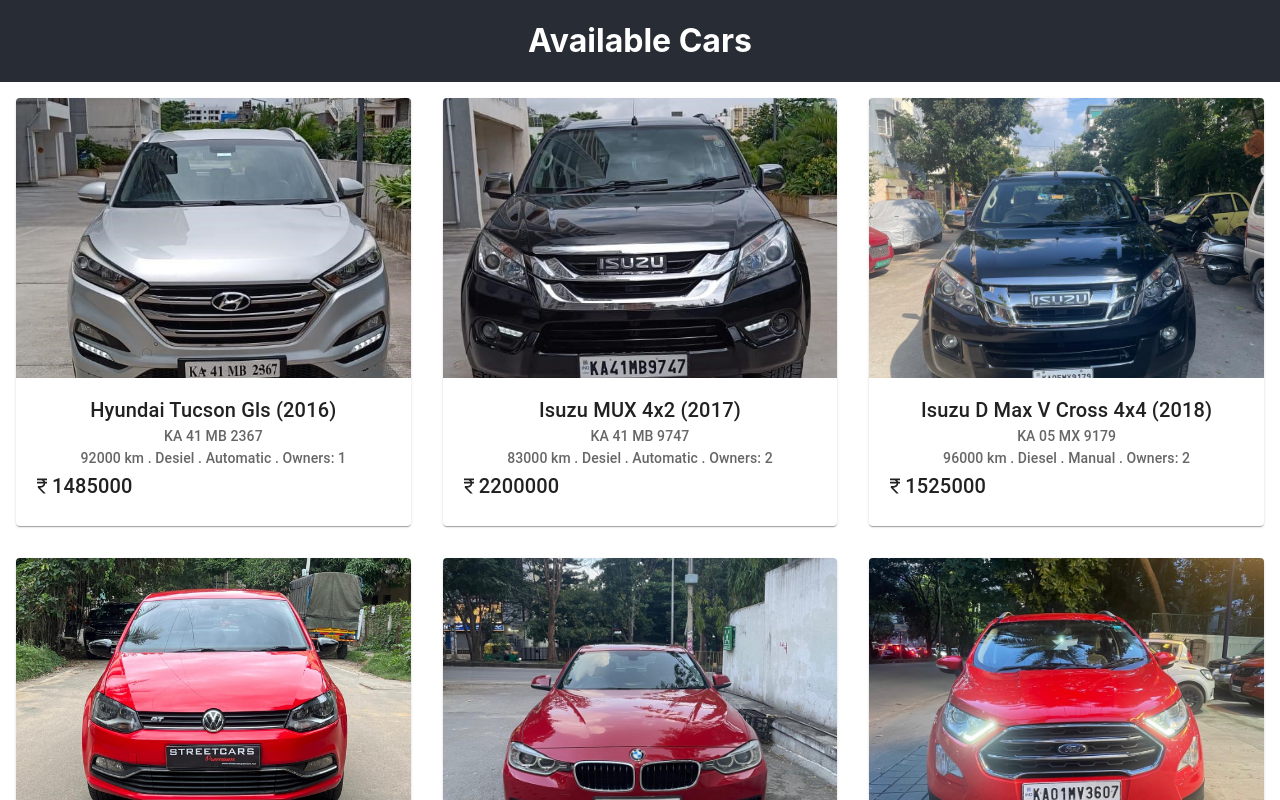
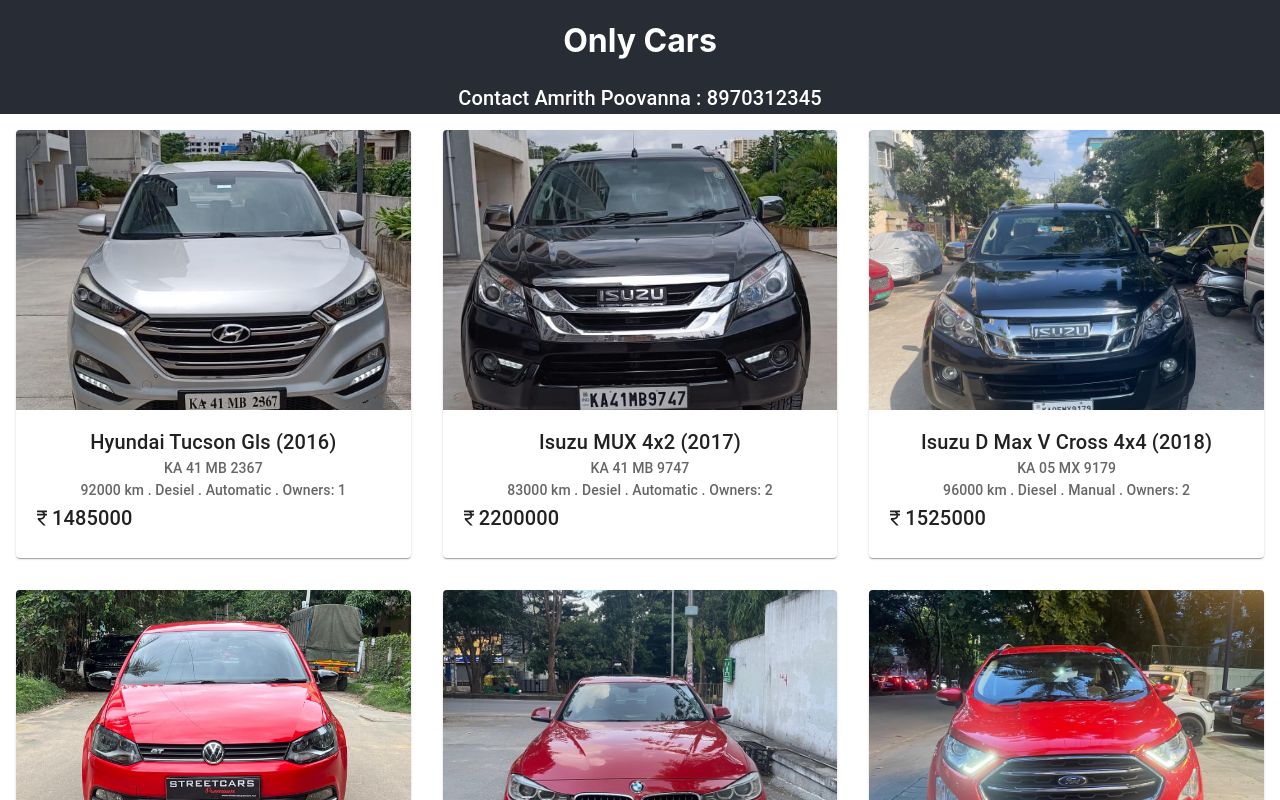
Before and after one commit to amrith-poovanna/only-cars, a React (Create React App) app: page / in a window 1280 px wide. Shown: the top 800 px of the page. Built offline with nearby package versions, Linux system fonts and the light colour scheme.

Commit message:
updated header

```diff
--- a/src/App.js
+++ b/src/App.js
@@ -1,12 +1,16 @@
 import React from 'react';
 import CarList from './CarList';
 import './App.css';
+import { Typography } from '@mui/material';
 
 function App() {
   return (
     <div className="App">
       <header className="App-header">
-        <h1>Available Cars</h1>
+        <h1>Only Cars</h1>
+        <Typography variant="h6">
+            Contact Amrith Poovanna : 8970312345
+        </Typography>
       </header>
       <CarList />
     </div>
```
